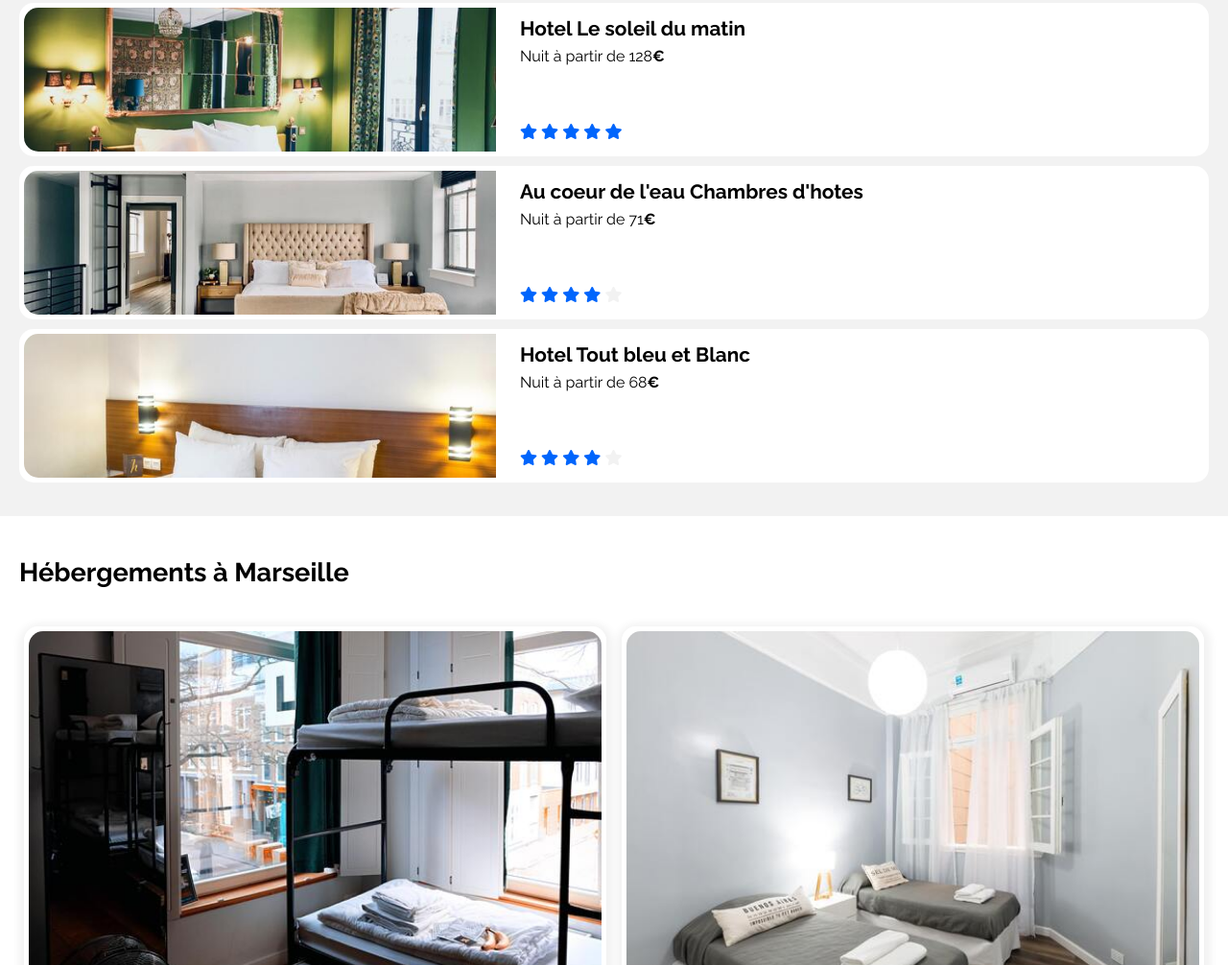
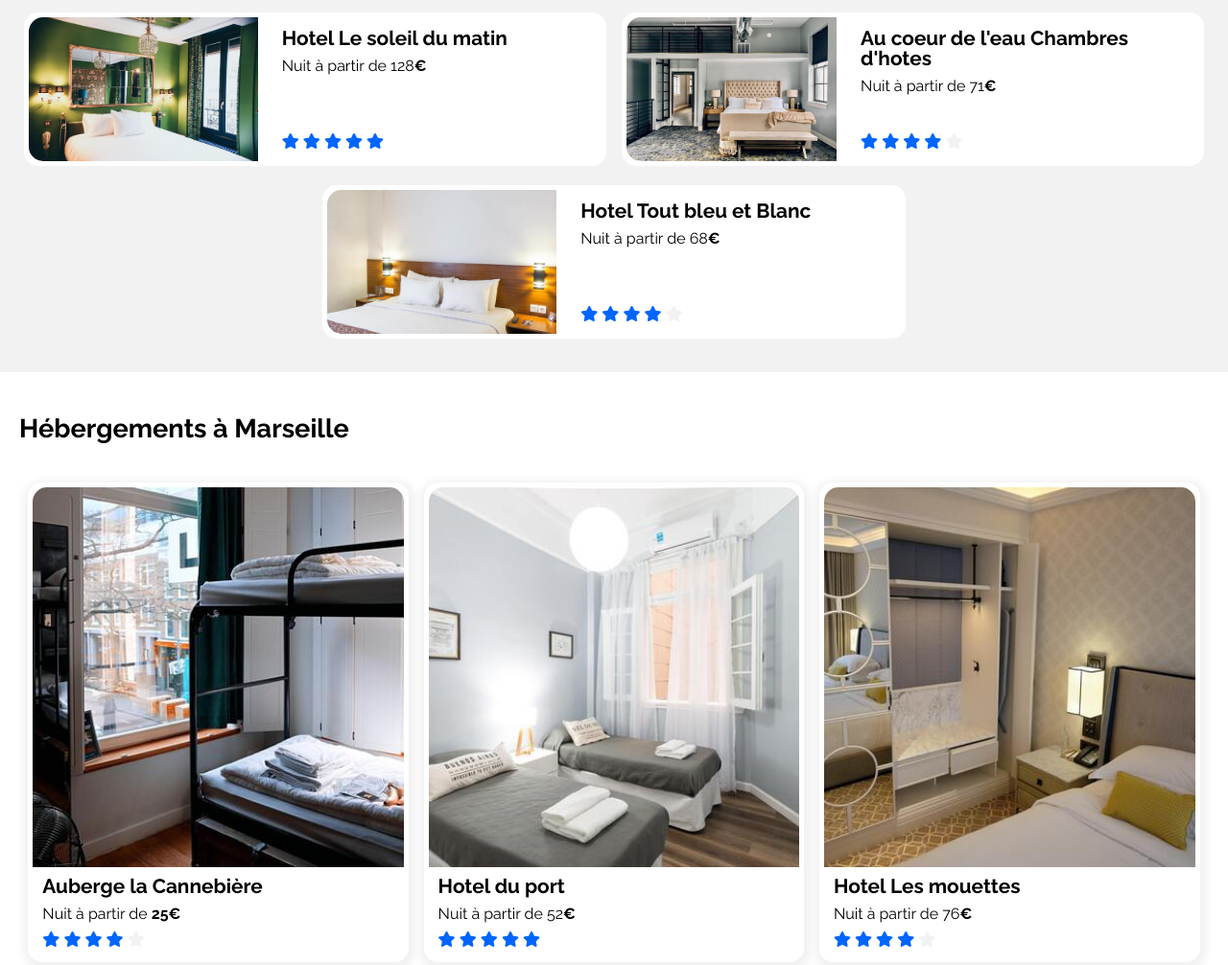
Before and after one commit to acecconato/p02-transformez-une-maquette-en-site-web, a plain HTML site: page index.html in a window 1280 px wide. Shown: the part 614-1620 px from the top of the page at 96% size. Drawn offline with nearby package versions, Linux system fonts and the light colour scheme.

Commit message:
Wrap most popular elements and modify accommodations grid from 992px

```diff
--- a/assets/css/main.css
+++ b/assets/css/main.css
@@ -364,3 +364,24 @@ footer > div > ul li a {
         flex-basis: 49%;
     }
 }
+
+@media all and (min-width: 992px) {
+    #most-popular {
+        display: flex;
+        flex-wrap: wrap;
+        gap: 1.25%;
+        justify-content: center;
+    }
+
+    #most-popular > .most-popular__title {
+        flex-basis: 100%;
+    }
+
+    #most-popular article {
+        flex-basis: 49%;
+    }
+
+    #accommodations article {
+        flex-basis: 32%;
+    }
+}
```
